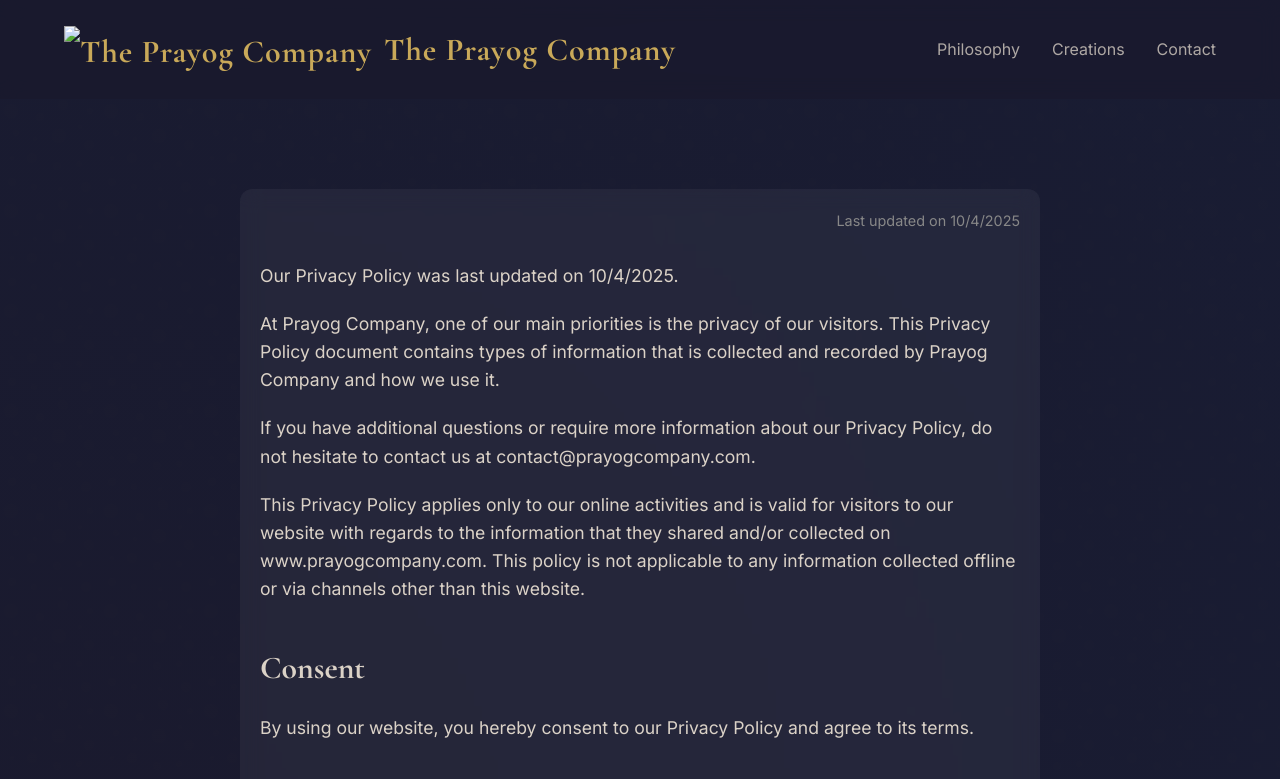
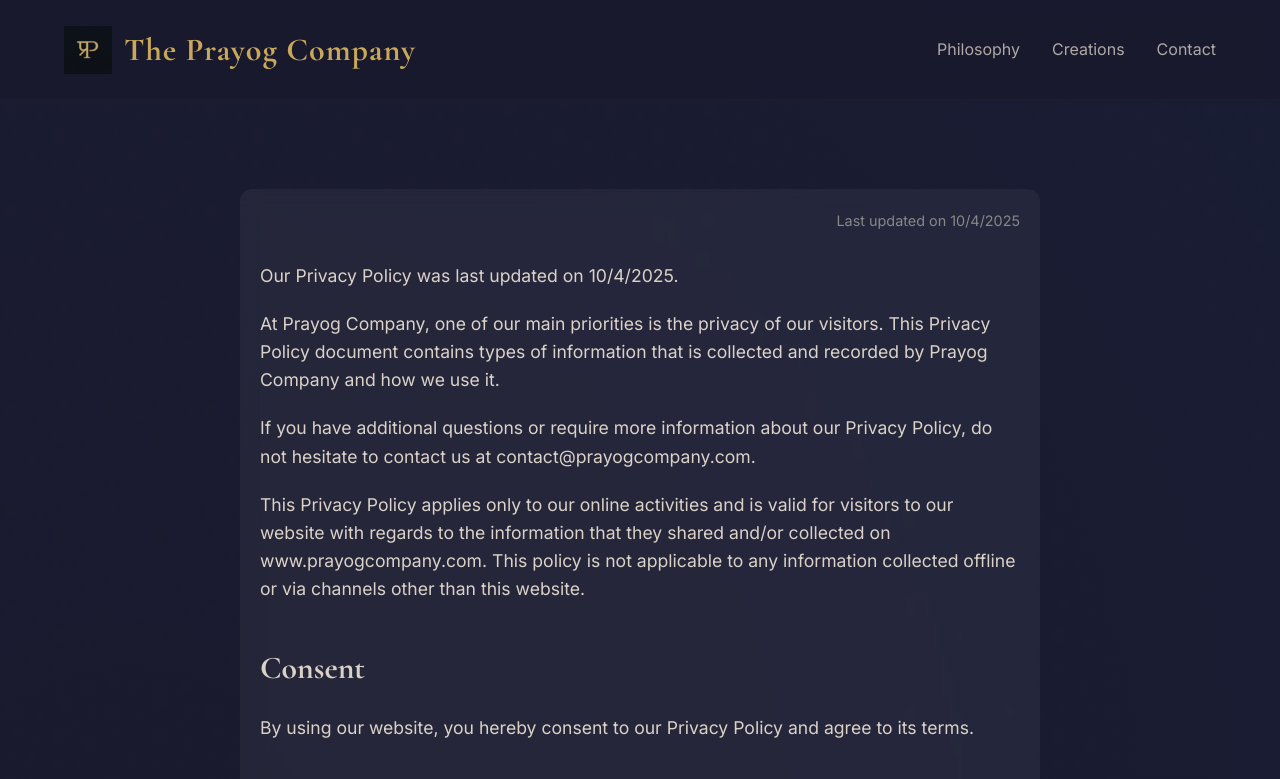
Before and after one commit to prayogcompany/prayogcompany.com, a website: page privacy-policy/index.html in a window 1280 px wide. Shown: the top 779 px of the page. Drawn offline with nearby package versions, Linux system fonts and the light colour scheme.

Commit message:
change privacypolicy logo issue

```diff
--- a/privacy-policy/index.html
+++ b/privacy-policy/index.html
@@ -17,7 +17,7 @@
             <div class="header-content">
                 <div class="logo">
                     <a href="/">
-                        <img src="assets/logo.png" alt="The Prayog Company" class="logo-img">
+                        <img src="/assets/logo.png" alt="The Prayog Company" class="logo-img">
                         <span class="logo-text">The Prayog Company</span>
                     </a>
                 </div>
```
Also changed, not shown: refund-policy/index.html (+1 -1 lines), terms-and-conditions/index.html (+1 -1 lines), 1 other file.
